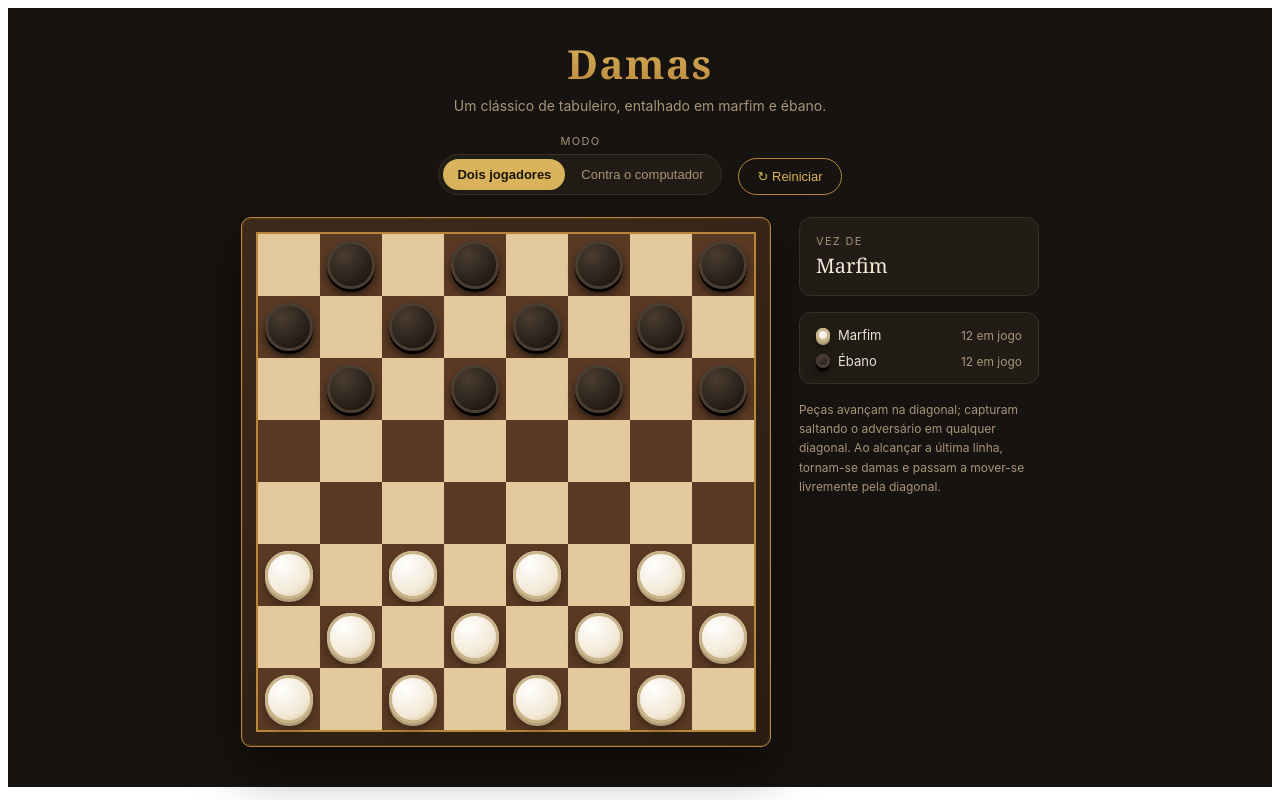
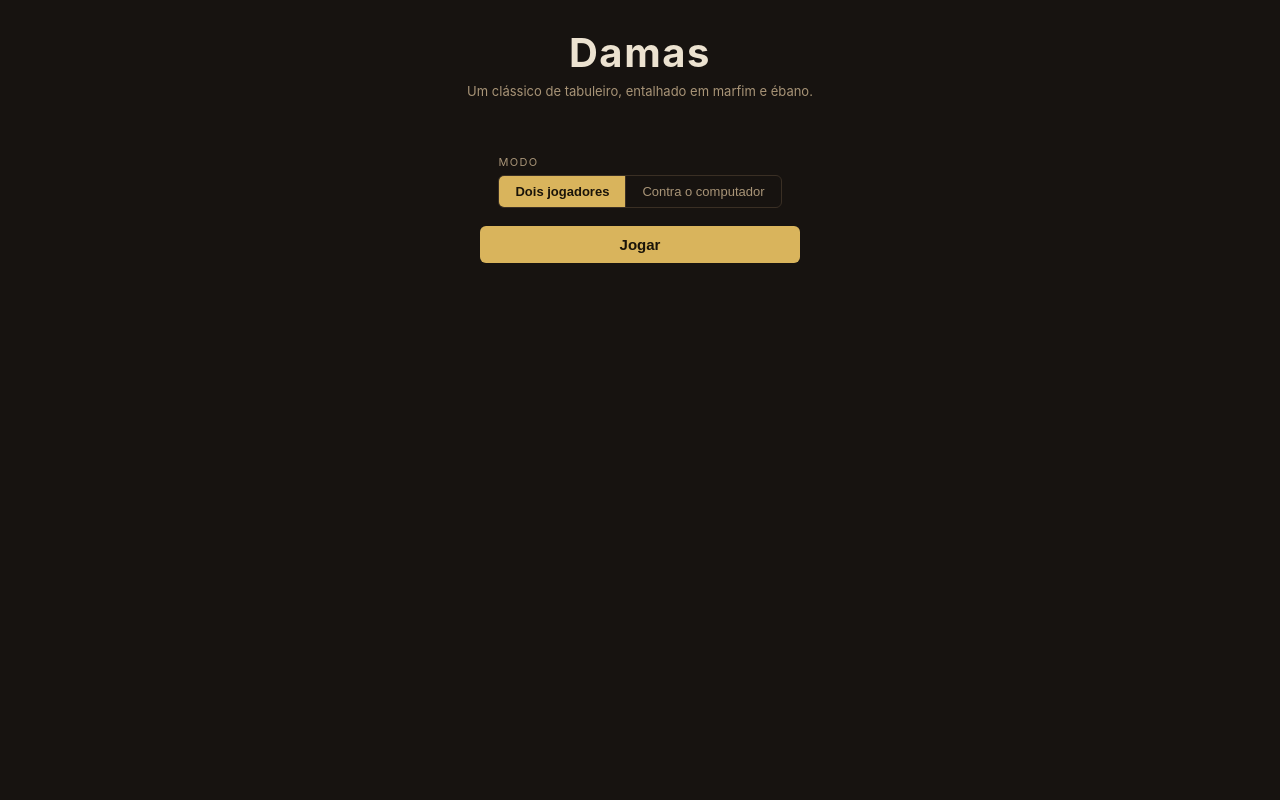
Before and after one commit to EbraimSambo/game-damas, a React (Vite) app: page / in a window 1280 px wide. Built offline with nearby package versions, Linux system fonts and the light colour scheme.

Commit message:
feat: enhance game UI and controls with menu and start functionality

```diff
--- a/src/components/Controls.tsx
+++ b/src/components/Controls.tsx
@@ -5,7 +5,7 @@ interface ControlsProps {
   difficulty: Difficulty;
   onModeChange: (mode: Mode) => void;
   onDifficultyChange: (d: Difficulty) => void;
-  onRestart: () => void;
+  onStart: () => void;
 }
 
 const DIFFICULTY_LABEL: Record<Difficulty, string> = {
@@ -14,9 +14,10 @@ const DIFFICULTY_LABEL: Record<Difficulty, string> = {
   dificil: "Difícil",
 };
 
-export default function Controls({ mode, difficulty, onModeChange, onDifficultyChange, onRestart }: ControlsProps) {
+export default function Controls({ mode, difficulty, onModeChange, onDifficultyChange, onStart }: ControlsProps) {
   return (
-    <section className="damas-controls">
+    <section className="damas-menu">
+      <div className="menu-controls">
         <div className="control-group">
           <span className="control-label">Modo</span>
           <div className="segmented">
@@ -52,9 +53,10 @@ export default function Controls({ mode, difficulty, onModeChange, onDifficultyC
           </div>
         )}
 
-      <button className="restart-btn" onClick={onRestart}>
-        ↻ Reiniciar
+        <button className="start-btn" onClick={onStart}>
+          Jogar
         </button>
+      </div>
     </section>
   );
 }
--- a/src/components/Damas.tsx
+++ b/src/components/Damas.tsx
@@ -27,6 +27,7 @@ export default function Damas() {
   const [winner, setWinner] = useState<PlayerId | null>(null);
   const [thinking, setThinking] = useState(false);
   const [lastMove, setLastMove] = useState<{ from: Pos; to: Pos } | null>(null);
+  const [screen, setScreen] = useState<"menu" | "game">("menu");
 
   const computerPlayer: PlayerId = "B";
   const isComputerTurn = mode === "cpu" && current === computerPlayer && !winner;
@@ -54,13 +55,17 @@ export default function Damas() {
     return { aLeft: a, bLeft: b };
   }, [board]);
 
-  const resetGame = useCallback((nextMode?: Mode) => {
+  const startGame = useCallback(() => {
     setBoard(createInitialBoard());
     setCurrent("A");
     setSelected(null);
     setWinner(null);
     setLastMove(null);
-    if (nextMode) setMode(nextMode);
+    setScreen("game");
+  }, []);
+
+  const backToMenu = useCallback(() => {
+    setScreen("menu");
   }, []);
 
   const finishTurn = useCallback(
@@ -127,18 +132,23 @@ export default function Damas() {
     return () => clearTimeout(timer);
   }, [isComputerTurn, board, difficulty]);
 
+  if (screen === "menu") {
     return (
       <div className="damas-root">
         <Header />
-
         <Controls
           mode={mode}
           difficulty={difficulty}
-        onModeChange={(m) => resetGame(m)}
+          onModeChange={setMode}
           onDifficultyChange={setDifficulty}
-        onRestart={() => resetGame()}
+          onStart={startGame}
         />
+      </div>
+    );
+  }
 
+  return (
+    <div className="damas-root">
       <div className="damas-layout">
         <BoardView
           board={board}
@@ -155,6 +165,8 @@ export default function Damas() {
           mandatory={mandatoryCapturers.length > 0}
           aLeft={captured.aLeft}
           bLeft={captured.bLeft}
+          onBackToMenu={backToMenu}
+          onRestart={startGame}
         />
       </div>
     </div>
--- a/src/components/SidePanel.tsx
+++ b/src/components/SidePanel.tsx
@@ -9,9 +9,11 @@ interface SidePanelProps {
   mandatory: boolean;
   aLeft: number;
   bLeft: number;
+  onBackToMenu: () => void;
+  onRestart: () => void;
 }
 
-export default function SidePanel({ winner, current, thinking, mandatory, aLeft, bLeft }: SidePanelProps) {
+export default function SidePanel({ winner, current, thinking, mandatory, aLeft, bLeft, onBackToMenu, onRestart }: SidePanelProps) {
   return (
     <aside className="side-panel">
       <TurnCard
@@ -26,6 +28,10 @@ export default function SidePanel({ winner, current, thinking, mandatory, aLeft,
         qualquer diagonal. Ao alcançar a última linha, tornam-se damas e
         passam a mover-se livremente pela diagonal.
       </p>
+      <div className="side-actions">
+        <button className="side-btn" onClick={onRestart}>↻ Reiniciar</button>
+        <button className="side-btn" onClick={onBackToMenu}>← Sair</button>
+      </div>
     </aside>
   );
 }
--- a/src/styles/damas.css
+++ b/src/styles/damas.css
@@ -1,3 +1,10 @@
+html, body, #root {
+  margin: 0;
+  padding: 0;
+  height: 100%;
+  background: #171310;
+}
+
 .damas-root {
   --bg: #171310;
   --panel: #221c16;
@@ -17,47 +24,61 @@
   color: var(--cream);
   background: var(--bg);
   padding: 28px 20px 40px;
-  min-height: 100%;
+  min-height: 100vh;
   box-sizing: border-box;
 }
 .damas-root *, .damas-root *::before, .damas-root *::after { box-sizing: border-box; }
 
-.damas-header { text-align: center; margin-bottom: 20px; }
+.damas-header { text-align: center; margin-bottom: 16px; }
 .damas-header h1 {
-  font-family: Georgia, "Times New Roman", serif;
   font-size: 40px;
+  font-weight: 700;
   letter-spacing: 0.04em;
   margin: 0;
-  background: linear-gradient(180deg, var(--gold), var(--brass));
-  -webkit-background-clip: text;
-  background-clip: text;
-  color: transparent;
+  color: var(--cream);
 }
-.damas-header p { color: var(--muted); margin: 6px 0 0; font-size: 14px; }
+.damas-header p { color: var(--muted); margin: 6px 0 0; font-size: 13px; }
 
-.damas-controls {
-  display: flex;
-  flex-wrap: wrap;
-  gap: 16px;
-  align-items: flex-end;
-  justify-content: center;
-  margin-bottom: 22px;
-}
-.control-group { display: flex; flex-direction: column; gap: 6px; align-items: center; }
+.control-group { display: flex; flex-direction: column; gap: 6px; }
 .control-label { font-size: 11px; text-transform: uppercase; letter-spacing: 0.12em; color: var(--muted); }
-.segmented { display: flex; background: var(--panel); border-radius: 999px; padding: 4px; gap: 2px; border: 1px solid #3a2f24; }
+.segmented { display: flex; border: 1px solid #3a2f24; border-radius: 6px; overflow: hidden; }
 .segmented button {
   border: none; background: transparent; color: var(--muted);
-  padding: 8px 14px; border-radius: 999px; font-size: 13px; cursor: pointer;
+  padding: 8px 16px; font-size: 13px; cursor: pointer;
+  flex: 1; white-space: nowrap;
   transition: background 0.2s, color 0.2s;
+  border-right: 1px solid #3a2f24;
 }
+.segmented button:last-child { border-right: none; }
 .segmented button.active { background: var(--gold); color: #1a1409; font-weight: 600; }
-.restart-btn {
-  border: 1px solid var(--brass); background: transparent; color: var(--gold);
-  padding: 10px 18px; border-radius: 999px; cursor: pointer; font-size: 13px;
-  transition: background 0.2s, color 0.2s;
+
+/* --- Menu --- */
+.damas-menu {
+  display: flex;
+  flex-direction: column;
+  align-items: center;
+  padding-top: 40px;
 }
-.restart-btn:hover { background: var(--gold); color: #1a1409; }
+.menu-controls {
+  display: flex;
+  flex-direction: column;
+  align-items: center;
+  gap: 18px;
+  width: 320px;
+}
+.start-btn {
+  background: var(--gold);
+  color: #1a1409;
+  border: none;
+  padding: 10px 0;
+  border-radius: 6px;
+  font-size: 15px;
+  font-weight: 600;
+  cursor: pointer;
+  width: 100%;
+  transition: opacity 0.2s;
+}
+.start-btn:hover { opacity: 0.85; }
 
 .damas-layout { display: flex; gap: 28px; justify-content: center; align-items: flex-start; flex-wrap: wrap; }
 
@@ -114,7 +135,7 @@
 }
 .turn-card.done { border-color: var(--gold); }
 .turn-title { font-size: 11px; letter-spacing: 0.12em; text-transform: uppercase; color: var(--muted); }
-.turn-value { font-size: 20px; font-family: Georgia, serif; }
+.turn-value { font-size: 20px; font-weight: 600; }
 .turn-value.player-A { color: var(--ivory-a); }
 .turn-value.player-B { color: var(--cream); }
 .hint { margin-top: 6px; font-size: 12px; color: var(--gold); }
@@ -125,6 +146,27 @@
 
 .rules-note { font-size: 12px; line-height: 1.6; color: var(--muted); margin: 0; }
 
+.side-actions {
+  display: flex;
+  gap: 8px;
+}
+.side-btn {
+  flex: 1;
+  background: transparent;
+  border: 1px solid #3a2f24;
+  color: var(--muted);
+  padding: 6px 0;
+  border-radius: 6px;
+  font-size: 12px;
+  cursor: pointer;
+  transition: background 0.2s, color 0.2s, border-color 0.2s;
+}
+.side-btn:hover {
+  background: var(--gold);
+  color: #1a1409;
+  border-color: var(--gold);
+}
+
 @media (max-width: 640px) {
   .board { grid-template-columns: repeat(8, minmax(28px, 40px)); grid-template-rows: repeat(8, minmax(28px, 40px)); }
   .side-panel { width: 100%; max-width: 340px; }
```
Also changed, not shown: src-tauri/tauri.conf.json (+9 -3 lines). Lines whose indentation alone changed are shown as unchanged.
